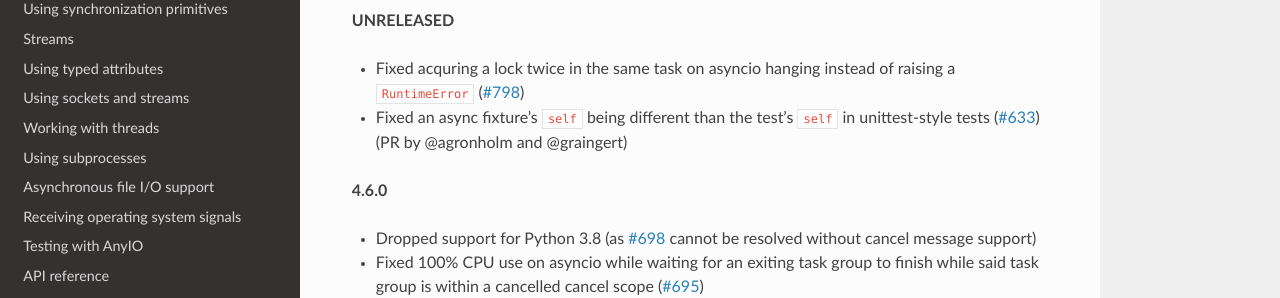
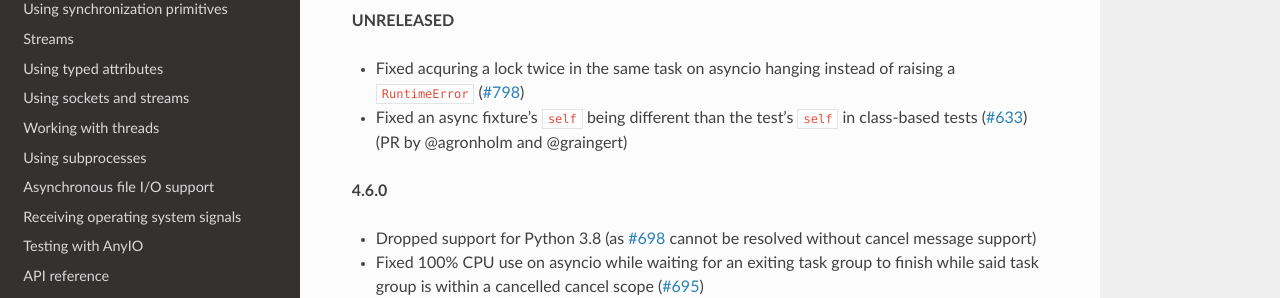
Before and after one commit to agronholm/anyio, a Sphinx documentation site: the page built from docs/versionhistory.rst, in a window 1280 px wide and 900 px high. Shown: the part 199-497 px from the top of the window. Built offline with Sphinx 7.4.7 and the Read the Docs theme 3.1.0, drawn with Linux system fonts in a browser that asks for light colours; the version number could not be read and is left out.

Commit message:
Reworded the changelog entry

```diff
--- a/docs/versionhistory.rst
+++ b/docs/versionhistory.rst
@@ -8,7 +8,7 @@ This library adheres to `Semantic Versioning 2.0 <http://semver.org/>`_.
 - Fixed acquring a lock twice in the same task on asyncio hanging instead of raising a
   ``RuntimeError`` (`#798 <https://github.com/agronholm/anyio/issues/798>`_)
 - Fixed an async fixture's ``self`` being different than the test's ``self`` in
-  unittest-style tests (`#633 <https://github.com/agronholm/anyio/issues/633>`_)
+  class-based tests (`#633 <https://github.com/agronholm/anyio/issues/633>`_)
   (PR by @agronholm and @graingert)
 
 **4.6.0**
```
